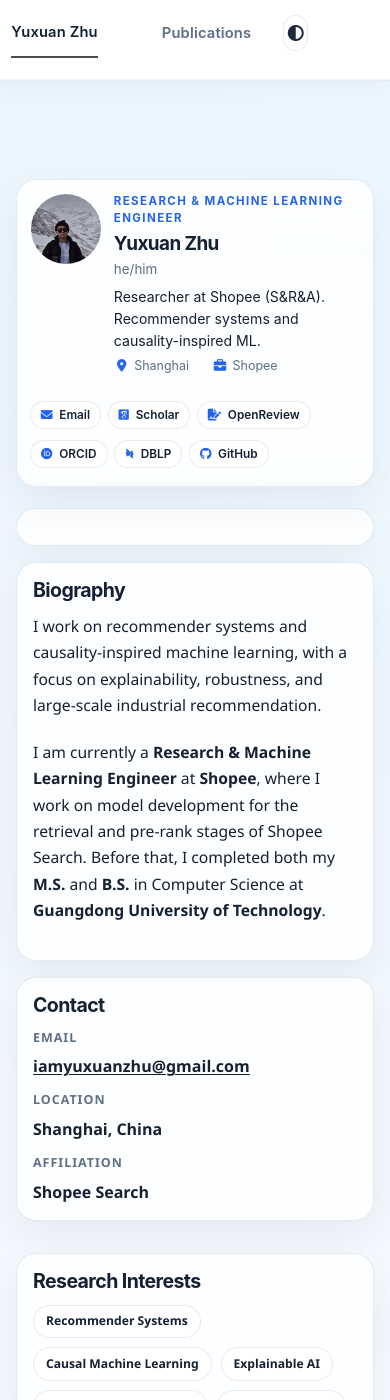
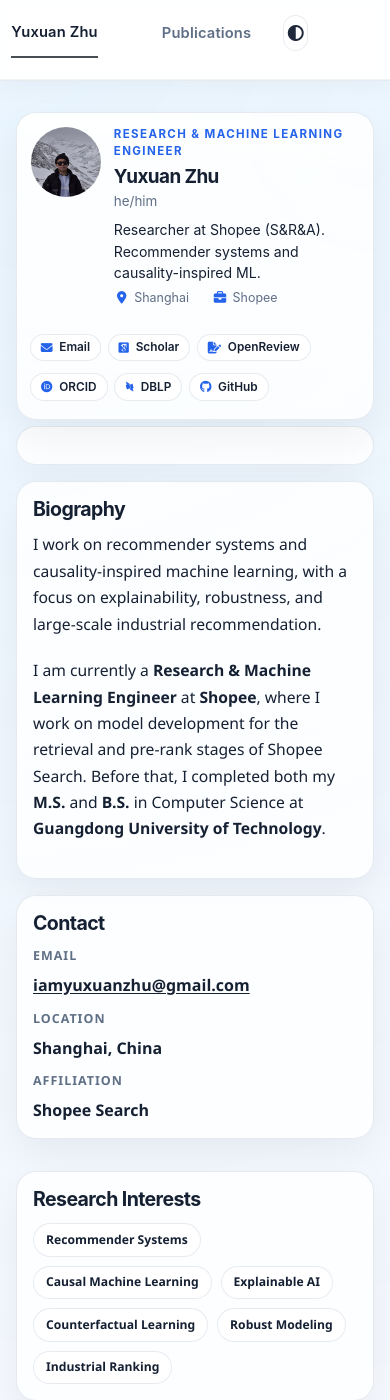
Before and after one commit to EthanChu7/yuxuan.zhu.github.io, a Jekyll site: the page built from _pages/about.md, in a window 390 px wide and 1400 px high. Built offline with Jekyll 4.4.1, drawn with Linux system fonts in a browser that asks for light colours; some web fonts are replaced; a script bundle is joined from its source files by our own code; library files that are not in the unit come from our copies.

Commit message:
Tighten mobile sidebar spacing

```diff
--- a/assets/css/main.scss
+++ b/assets/css/main.scss
@@ -378,11 +378,28 @@
 
 @media (max-width: 767px) {
   .sidebar {
-    margin-top: -0.8rem !important;
+    margin-top: 0 !important;
+    padding-top: 0 !important;
+    margin-bottom: 0.4rem !important;
+    min-height: 0 !important;
   }
 
   .layout--single .sidebar.sticky {
-    margin-top: -0.8rem !important;
+    margin-top: 0 !important;
+    padding-top: 0 !important;
+    margin-bottom: 0.4rem !important;
+    min-height: 0 !important;
+    height: auto !important;
+  }
+
+  #main > .sidebar + .page,
+  #main > .sidebar + .archive {
+    margin-top: 0 !important;
+    padding-top: 0 !important;
+  }
+
+  .sidebar > *:last-child {
+    margin-bottom: 0 !important;
   }
 
   .sidebar .author-card {
@@ -392,6 +409,7 @@
     row-gap: 0.55rem;
     align-items: start;
     padding: 0.55rem;
+    margin-bottom: 0 !important;
   }
 
   .content-card {
```
